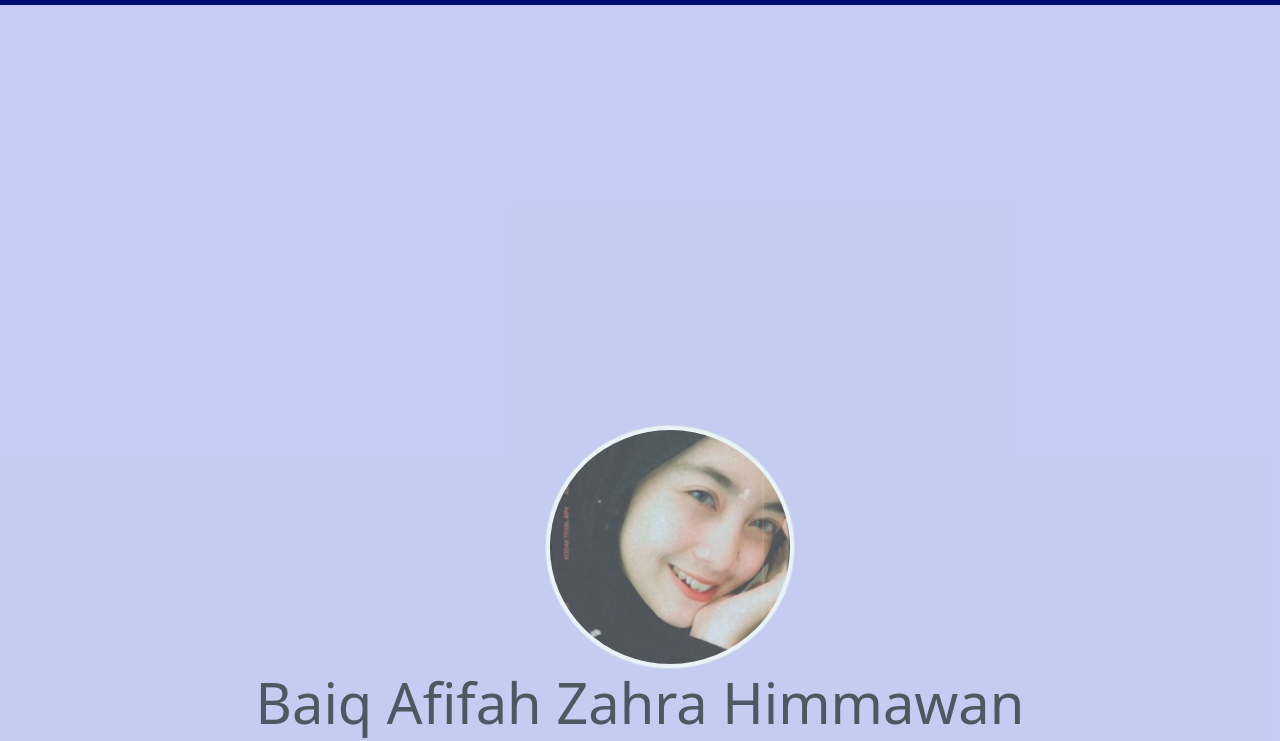
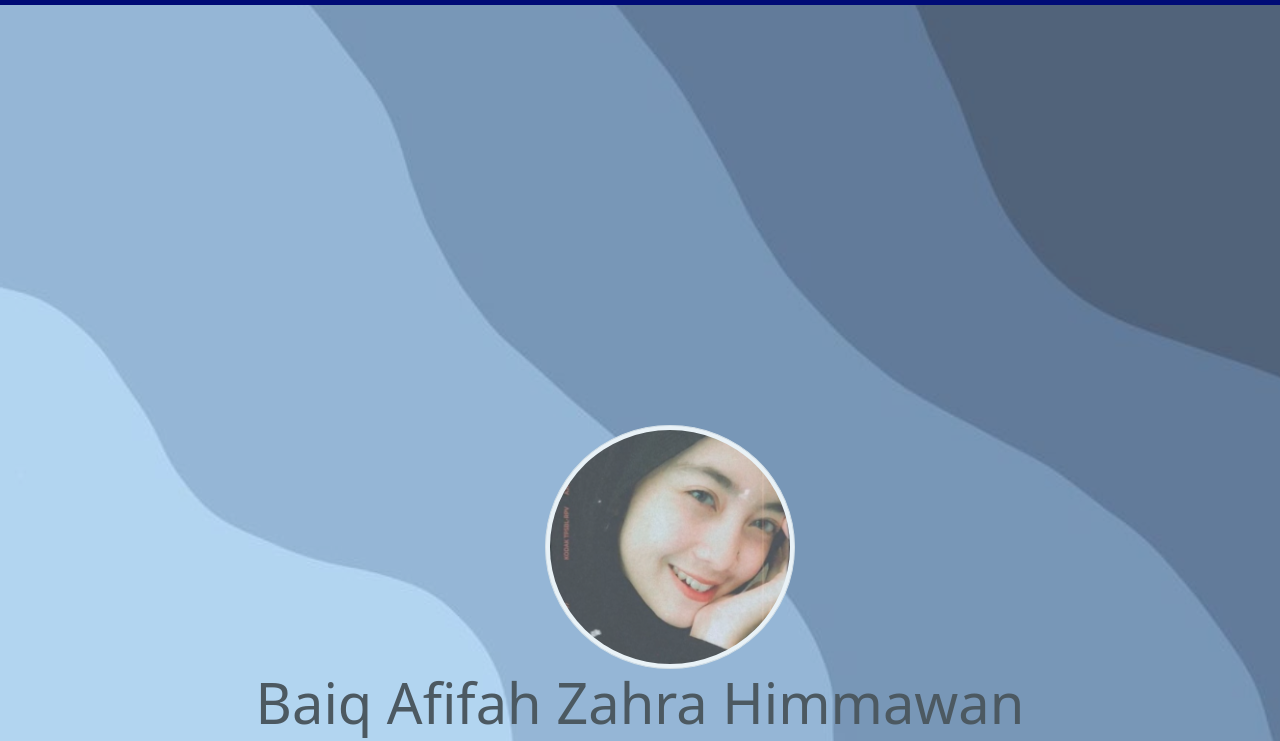
Before and after one commit to BaiqAfifahZahra/UTSPPK, a plain HTML site: page index.html in a window 1280 px wide. Shown: the part 51-792 px from the top of the page. Drawn offline with nearby package versions, Linux system fonts and the light colour scheme.

Commit message:
Update style.css

```diff
--- a/style.css
+++ b/style.css
@@ -5,7 +5,7 @@
 
 #fotoatas {
     font: Helvetica;
-    background-image:url(./img/background.jpg);
+    background-image:url(image/background.jpg);
     background-repeat: no-repeat;
     background-size: cover;
     opacity: 0.7;
```
